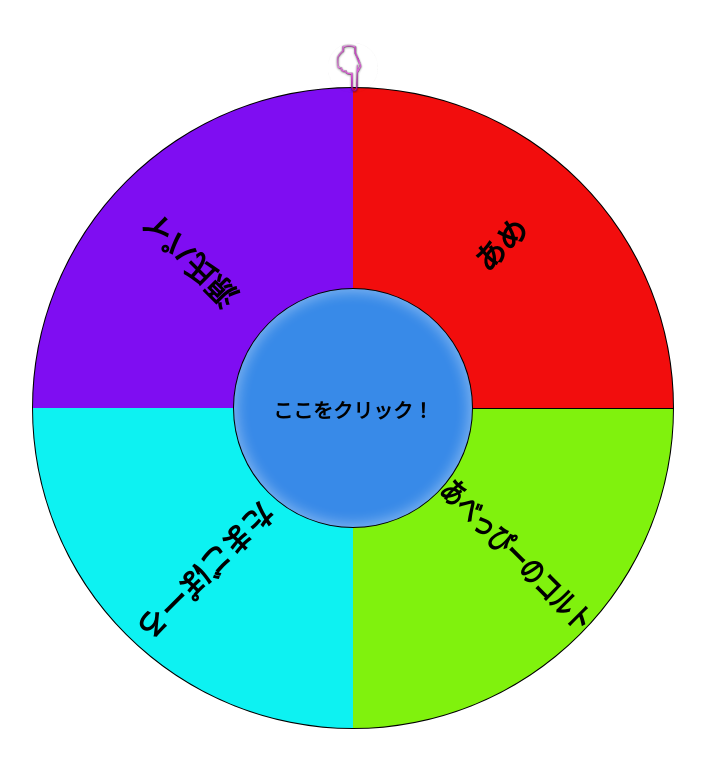
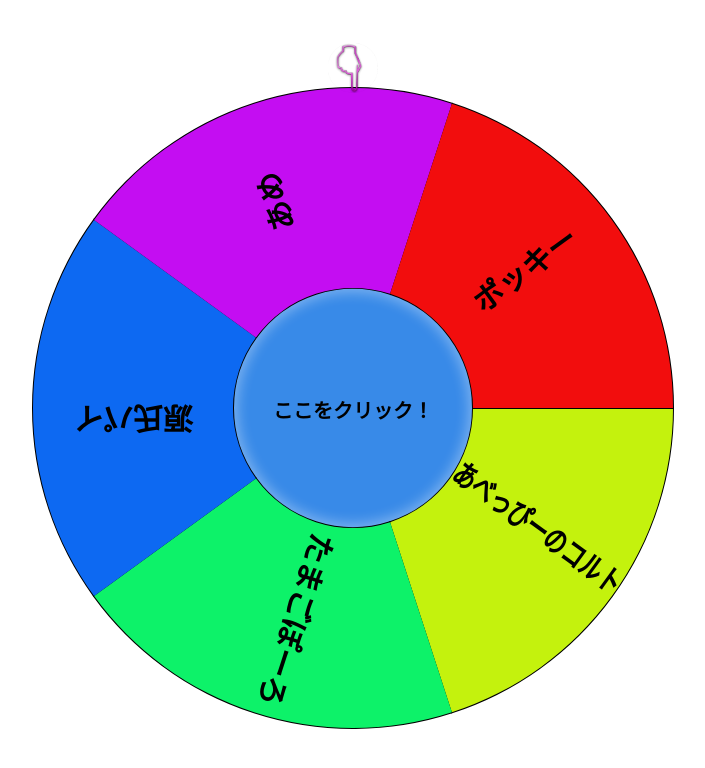
Before and after one commit to Azoay/roulette, a plain HTML site: page docs/index.html in a window 1280 px wide. Shown: the whole page, without its empty margins (55-760 px from the left). Drawn offline with Linux system fonts and the light colour scheme.

Commit message:
fix item

```diff
--- a/docs/index.html
+++ b/docs/index.html
@@ -7,13 +7,14 @@
     <script type="text/javascript" src="src/rouletteWheel.js"></script>
     <script type="text/javascript">
         $(function () {
-            var itemsToShow = parseInt(4);
+            var itemsToShow = parseInt(5);
             console.log(itemsToShow);
             var items = {
                 0: "あべっぴーのコルト",
                 1: "たまごぽーろ",
                 2: "源氏パイ",
                 3: "あめ",
+                4: "ポッキー"
             };
             $('#canvas').rouletteWheel({
                 items: items,
```
